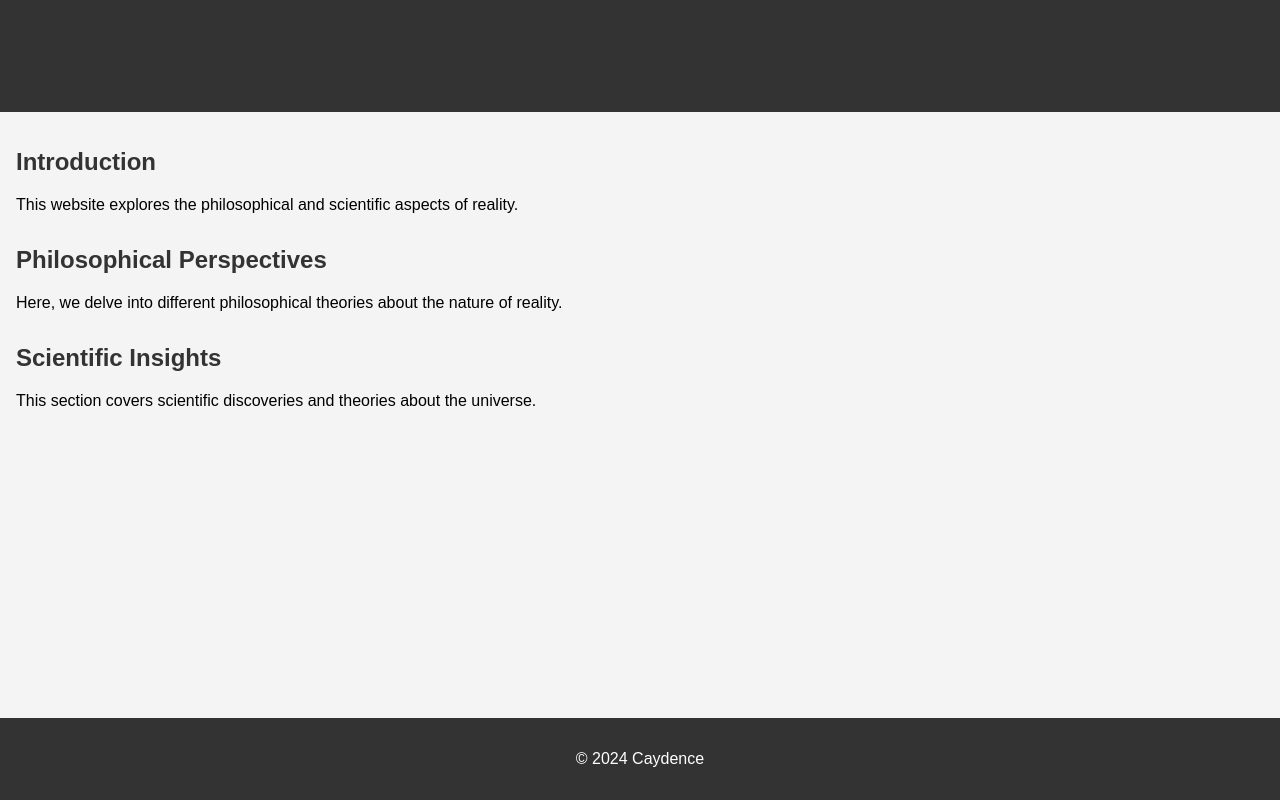
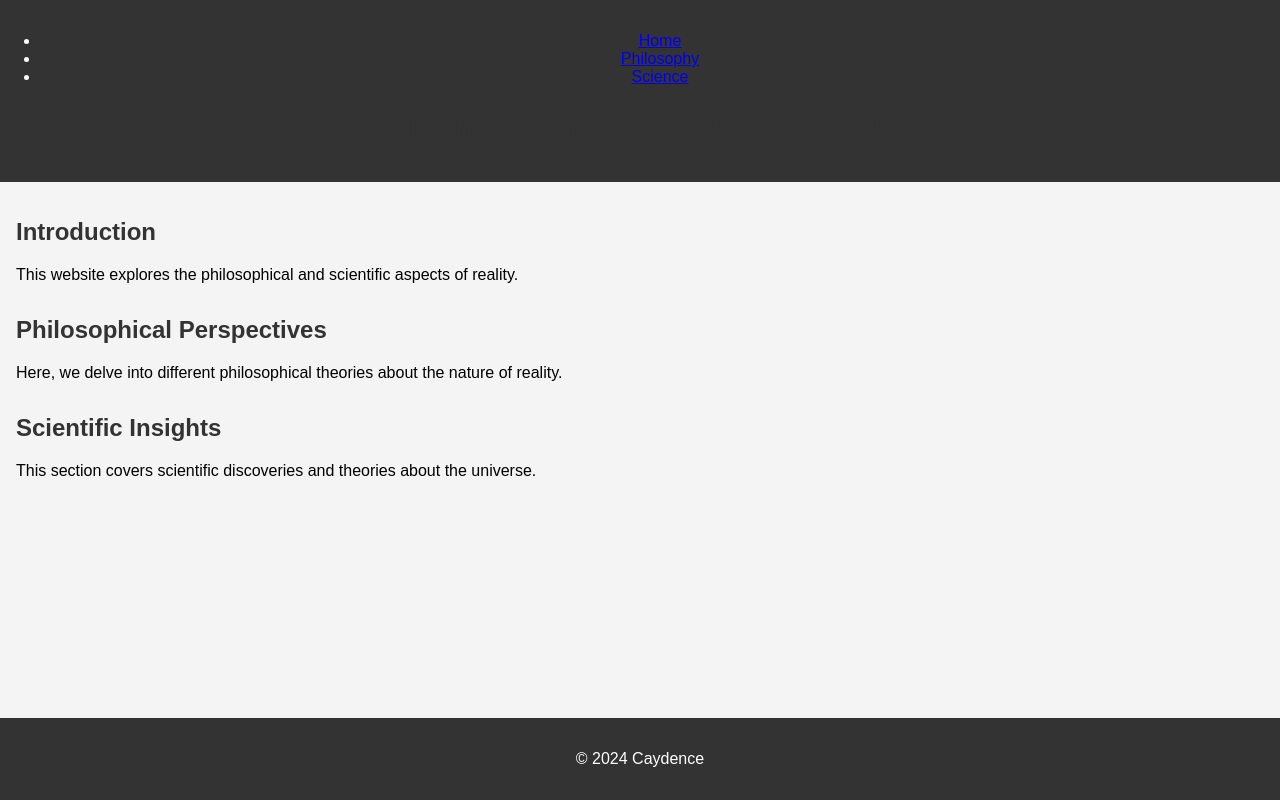
Before and after one commit to merlinscloset/reality, a plain HTML site: page index.html in a window 1280 px wide. Drawn offline with Linux system fonts and the light colour scheme; a script that the page names is missing.

Commit message:
Update index.html

```diff
--- a/index.html
+++ b/index.html
@@ -8,6 +8,13 @@
 </head>
 <body>
     <header>
+        <nav>
+            <ul>
+                <li><a href="#introduction">Home</a></li>
+                <li><a href="#philosophy">Philosophy</a></li>
+                <li><a href="#science">Science</a></li>
+            </ul>
+        </nav>
         <h1>Welcome to The Construct of Reality</h1>
     </header>
     <main>
```
